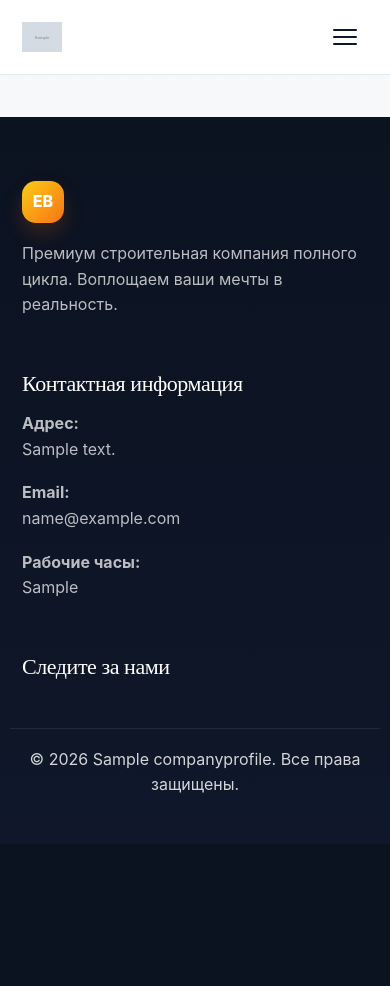
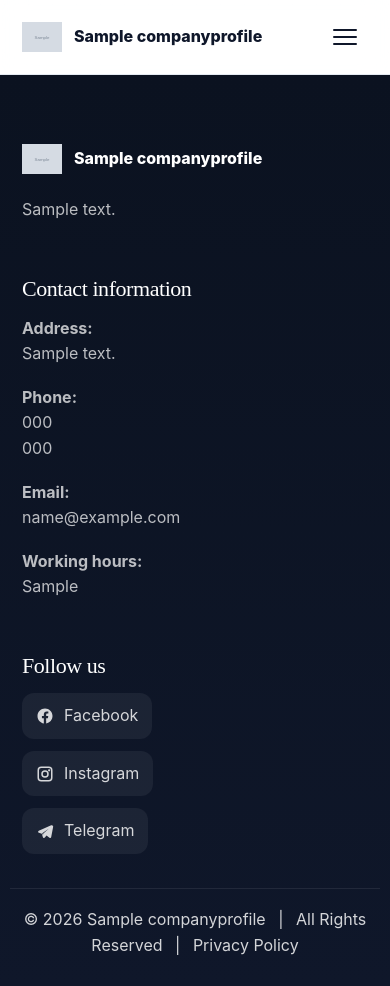
Before and after one commit to Ananiev-Vitalii/Erbauer-Inc, a Django app: page / in a window 390 px wide. Before the commit the page ends 793 px from the top, so only its background shows below. Run offline with Django 5.2, Linux system fonts and the light colour scheme; tables that the repository leaves empty hold one stand-in row (values such as "Sample post"); grey boxes marked "Sample" are stand-in pictures; some libraries are stand-ins or nearby versions.

Commit message:
Enhance footer structure and extend company data handling
- Added `footer_description` field to CompanyProfile model and applied migrations
- Exposed `footer_description` in Django admin for easier content management
- Extended context processor to include all required company fields for footer (contacts, social links, working hours, etc.)
- Refactored context processor to support richer global company data (beyond name and logo)
- Implemented footer.html include template with dynamic company data
- Added and refined styles for footer layout, including social links and responsive behavior

```diff
--- a/main/admin.py
+++ b/main/admin.py
@@ -13,12 +13,13 @@ class CompanyProfileAdmin(admin.ModelAdmin):
         "secondary_phone",
         "email",
         "address",
-        "working_hours",
         "logo",
         "years_on_market",
         "completed_objects_count",
         "employees_count",
         "about",
+        "footer_description",
+        "working_hours",
         "facebook_url",
         "instagram_url",
         "telegram_url",
--- a/main/context_processors.py
+++ b/main/context_processors.py
@@ -4,6 +4,18 @@ from .models import CompanyProfile
 def company_base(request):
     return {
         "company_base": CompanyProfile.objects.filter(is_active=True)
-        .only("name", "logo")
+        .only(
+            "name",
+            "logo",
+            "address",
+            "primary_phone",
+            "secondary_phone",
+            "email",
+            "working_hours",
+            "footer_description",
+            "facebook_url",
+            "instagram_url",
+            "telegram_url",
+        )
         .first()
     }
--- a/main/models.py
+++ b/main/models.py
@@ -35,6 +35,7 @@ class CompanyProfile(models.Model):
     )
     employees_count = models.PositiveIntegerField(_("Employees count"), default=0)
     about = models.TextField(_("About"), blank=True)
+    footer_description = models.TextField(_("Footer description"), blank=True)
 
     created_at = models.DateTimeField(_("Created at"), auto_now_add=True)
     updated_at = models.DateTimeField(_("Updated at"), auto_now=True)
--- a/static/css/base.css
+++ b/static/css/base.css
@@ -299,26 +299,52 @@ p {
 
 .socials {
   display: flex;
-  flex-wrap: wrap;
+  flex-direction: column;
   gap: 12px;
+  align-items: flex-start;
 }
 
 .socials a {
+  display: inline-flex;
+  align-items: center;
+  gap: 10px;
   padding: 10px 14px;
   border-radius: 12px;
   background: rgba(255, 255, 255, 0.06);
-  transition: 0.2s ease;
+  color: rgba(255, 255, 255, 0.82);
+  transition: background 0.2s ease, color 0.2s ease, transform 0.2s ease;
 }
 
 .socials a:hover {
   background: rgba(250, 204, 21, 0.12);
-  color: #fff3b0;
+  color: var(--orange-500);
+  transform: translateX(2px);
+}
+
+.social-icon {
+  width: 18px;
+  height: 18px;
+  flex-shrink: 0;
 }
 
 .footer-bottom {
   padding: 18px 0 28px;
   border-top: 1px solid rgba(255, 255, 255, 0.08);
   text-align: center;
+}
+
+.footer-bottom p {
+  margin: 0;
+}
+
+.footer-bottom a {
+  display: inline;
+  color: rgba(255, 255, 255, 0.82);
+  transition: color 0.2s ease;
+}
+
+.footer-bottom a:hover {
+  color: var(--orange-500);
 }
 
 .reveal {
@@ -357,14 +383,13 @@ p {
     width: min(calc(100% - 20px), var(--container));
   }
 
-  .brand-text {
-    display: none;
-  }
-}
-
-@media (max-width: 640px) {
   .brand-logo-wrap {
     width: 40px;
     height: 40px;
   }
+
+  .brand-text {
+    display: inline;
+    font-size: 16px;
+  }
 }
--- a/templates/includes/footer.html
+++ b/templates/includes/footer.html
@@ -3,75 +3,111 @@
 <footer class="site-footer">
   <div class="container footer-grid">
     <div class="footer-brand">
-      <a class="brand footer-brand-link" href="#hero">
+      <a class="brand footer-brand-link" href="#hero" aria-label="{{ company_base.name|default:'Erbauer' }}">
+        {% if company_base and company_base.logo %}
+        <span class="brand-logo-wrap">
+            <img
+                    src="{{ company_base.logo.url }}"
+                    alt="{{ company_base.name|default:'Erbauer' }} logo"
+                    class="brand-logo"
+            >
+          </span>
+        {% else %}
         <span class="brand-mark">
-          {{ company_profile.short_name|default:"EB" }}
+            {{ company_base.name|default:"Erbauer"|slice:":2"|upper }}
         </span>
+        {% endif %}
+
         <span class="brand-text">
-          {{ company_profile.name|default:"Erbauer" }}
+          {{ company_base.name|default:"Erbauer" }}
         </span>
       </a>
 
-      <p>
-        {% blocktrans %}
-        Премиум строительная компания полного цикла.
-        Воплощаем ваши мечты в реальность.
-        {% endblocktrans %}
-      </p>
+      {% if company_base.footer_description %}
+      <p>{{ company_base.footer_description }}</p>
+      {% endif %}
+
     </div>
 
     <div class="footer-col">
-      <h4>{% trans "Контактная информация" %}</h4>
+      <h4>{% trans "Contact information" %}</h4>
 
-      {% if company_profile.address %}
+      {% if company_base.address %}
       <p>
-        <strong>{% trans "Адрес:" %}</strong><br>
-        {{ company_profile.address }}
+        <strong>{% trans "Address:" %}</strong><br>
+        {{ company_base.address }}
       </p>
       {% endif %}
 
-      {% if company_profile.phone %}
+      {% if company_base.primary_phone %}
       <p>
-        <strong>{% trans "Телефон:" %}</strong><br>
-        <a href="tel:{{ company_profile.phone }}">{{ company_profile.phone }}</a>
+        <strong>{% trans "Phone:" %}</strong><br>
+        <a href="tel:{{ company_base.primary_phone }}">{{ company_base.primary_phone }}</a>
+        {% if company_base.secondary_phone %}
+        <br>
+        <a href="tel:{{ company_base.secondary_phone }}">{{ company_base.secondary_phone }}</a>
+        {% endif %}
       </p>
       {% endif %}
 
-      {% if company_profile.email %}
+      {% if company_base.email %}
       <p>
         <strong>{% trans "Email:" %}</strong><br>
-        <a href="mailto:{{ company_profile.email }}">{{ company_profile.email }}</a>
+        <a href="mailto:{{ company_base.email }}">{{ company_base.email }}</a>
       </p>
       {% endif %}
 
-      {% if company_profile.working_hours %}
+      {% if company_base.working_hours %}
       <p>
-        <strong>{% trans "Рабочие часы:" %}</strong><br>
-        {{ company_profile.working_hours|linebreaksbr }}
+        <strong>{% trans "Working hours:" %}</strong><br>
+        {{ company_base.working_hours|linebreaksbr }}
       </p>
       {% endif %}
     </div>
 
+    {% if company_base.facebook_url or company_base.instagram_url or company_base.telegram_url %}
     <div class="footer-col">
-      <h4>{% trans "Следите за нами" %}</h4>
+      <h4>{% trans "Follow us" %}</h4>
       <div class="socials">
-        {% if company_profile.facebook %}
-        <a href="{{ company_profile.facebook }}" target="_blank" rel="noopener noreferrer">Facebook</a>
+        {% if company_base.facebook_url %}
+        <a href="{{ company_base.facebook_url }}" target="_blank" rel="noopener noreferrer">
+          <svg class="social-icon" viewBox="0 0 24 24" fill="currentColor" aria-hidden="true">
+            <path d="M22 12.07C22 6.477 17.523 2 12 2S2 6.477 2 12.07c0 5.05 3.657 9.235 8.438 10v-7.03H7.898v-2.97h2.54V9.845c0-2.52 1.492-3.913 3.777-3.913 1.094 0 2.238.198 2.238.198v2.476H15.19c-1.243 0-1.63.774-1.63 1.567v1.897h2.773l-.443 2.97H13.56V22c4.78-.765 8.44-4.95 8.44-9.93z"/>
+          </svg>
+          <span>Facebook</span>
+        </a>
         {% endif %}
-        {% if company_profile.instagram %}
-        <a href="{{ company_profile.instagram }}" target="_blank" rel="noopener noreferrer">Instagram</a>
+
+        {% if company_base.instagram_url %}
+        <a href="{{ company_base.instagram_url }}" target="_blank" rel="noopener noreferrer">
+          <svg class="social-icon" viewBox="0 0 24 24" fill="currentColor" aria-hidden="true">
+            <path d="M7 2h10a5 5 0 0 1 5 5v10a5 5 0 0 1-5 5H7a5 5 0 0 1-5-5V7a5 5 0 0 1 5-5zm0 2A3 3 0 0 0 4 7v10a3 3 0 0 0 3 3h10a3 3 0 0 0 3-3V7a3 3 0 0 0-3-3H7zm10.5 1.5a1.5 1.5 0 1 1 0 3 1.5 1.5 0 0 1 0-3zM12 7a5 5 0 1 1 0 10 5 5 0 0 1 0-10zm0 2a3 3 0 1 0 0 6 3 3 0 0 0 0-6z"/>
+          </svg>
+          <span>Instagram</span>
+        </a>
         {% endif %}
-        {% if company_profile.telegram %}
-        <a href="{{ company_profile.telegram }}" target="_blank" rel="noopener noreferrer">Telegram</a>
+
+        {% if company_base.telegram_url %}
+        <a href="{{ company_base.telegram_url }}" target="_blank" rel="noopener noreferrer">
+          <svg class="social-icon" viewBox="0 0 24 24" fill="currentColor" aria-hidden="true">
+            <path d="M21.944 4.66a1.5 1.5 0 0 0-1.694-.224L3.694 11.63a1.5 1.5 0 0 0 .165 2.787l3.87 1.29 1.47 4.63a1.5 1.5 0 0 0 2.63.49l2.178-2.813 3.924 2.89a1.5 1.5 0 0 0 2.36-.87l2.61-13.79a1.5 1.5 0 0 0-.957-1.584zM9.77 15.23l-.59 2.44-.86-2.7 8.67-6.05-7.22 6.31z"/>
+          </svg>
+          <span>Telegram</span>
+        </a>
         {% endif %}
       </div>
     </div>
+    {% endif %}
+
   </div>
 
   <div class="container footer-bottom">
     <p>
-      © {% now "Y" %} {{ company_profile.name|default:"Erbauer" }}.
-      {% trans "Все права защищены." %}
+      © {% now "Y" %} {{ company_base.name|default:"Erbauer" }}
+      <span class="mx-2">|</span>
+      {% trans "All Rights Reserved" %}
+      <span class="mx-2">|</span>
+      <a href="">{% trans "Privacy Policy" %}</a>
     </p>
   </div>
 </footer>
```
Also changed, not shown: main/migrations/0005_companyprofile_footer_description.py (added).
